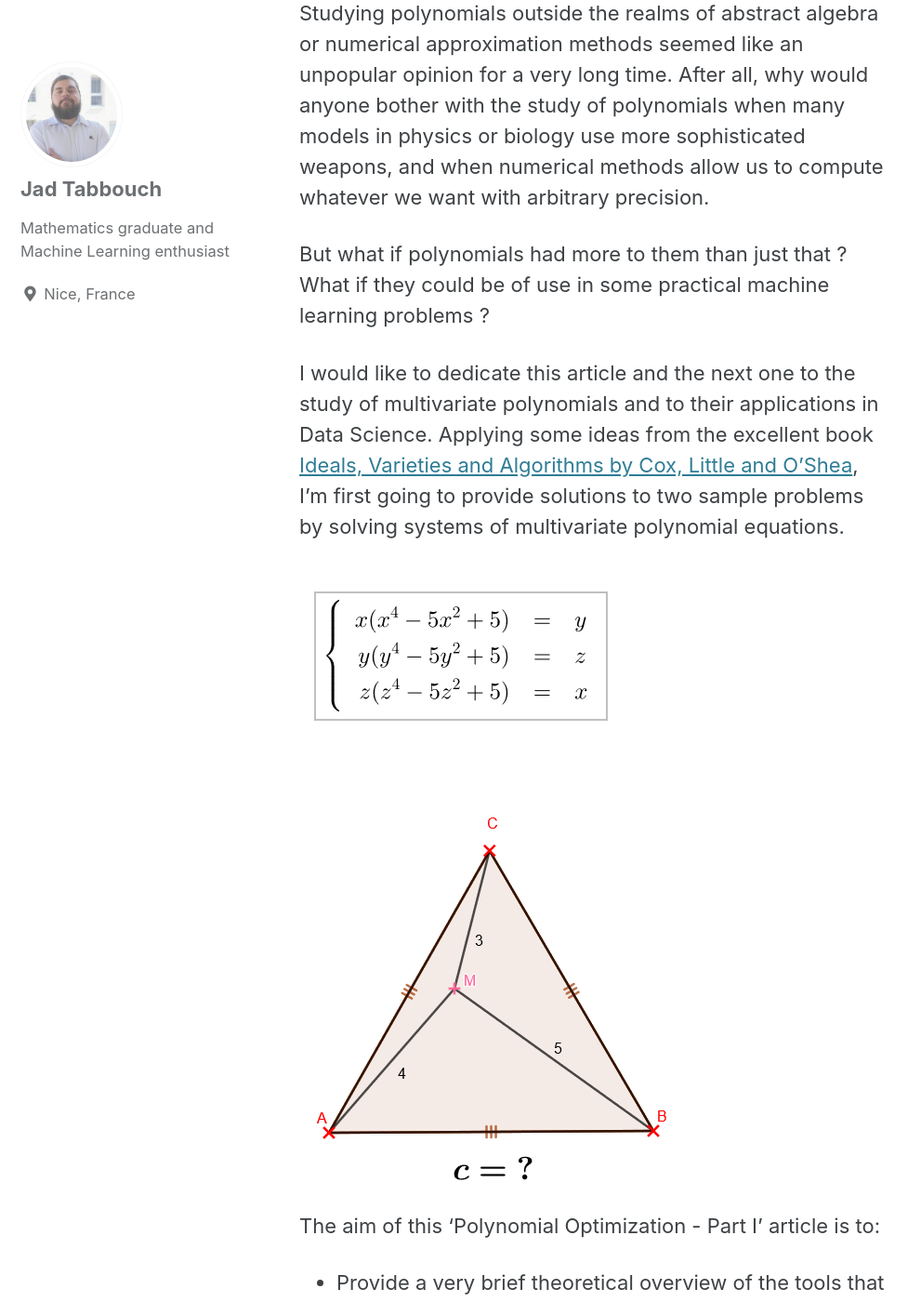
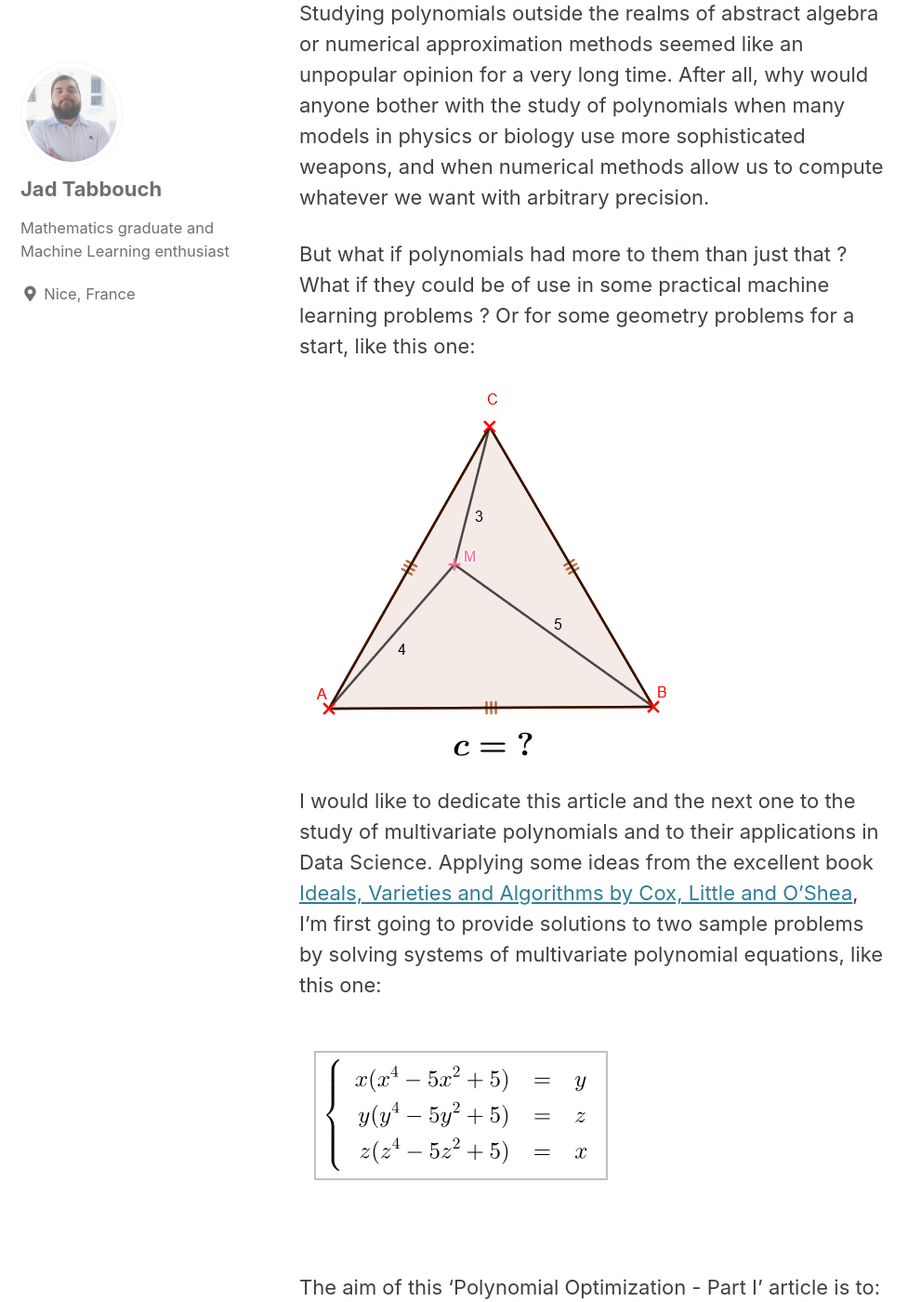
Before and after one commit to jad-tab/jad-tab.github.io, a Jekyll site: the page built from _posts/2020-03-04-Polynomial_Optimization1.md, in a window 1280 px wide and 1400 px high, scrolled down 874 px. Shown: the whole window at 93% size, without its empty margins (0-991 px from the left). Built offline with Jekyll 4.4.1, drawn with Linux system fonts in a browser that asks for light colours; cached includes are drawn as plain includes; formulas are drawn with MathJax 3.

Commit message:
Update 2020-03-04-Polynomial_Optimization1.md

```diff
--- a/_posts/2020-03-04-Polynomial_Optimization1.md
+++ b/_posts/2020-03-04-Polynomial_Optimization1.md
@@ -21,15 +21,16 @@ The study of polynomials often stops here, for most people. In my undergraduate
 Studying polynomials outside the realms of abstract algebra or numerical approximation methods seemed like an unpopular opinion for a very long time. After all, why would anyone bother with the study of polynomials when many models in physics or biology use more sophisticated weapons, and when numerical methods allow us to compute whatever we want with arbitrary precision.
 
 But what if polynomials had more to them than just that ? What if they could be of use in some practical machine learning problems ?
+Or for some geometry problems for a start, like this one:
+
+![alt]({{ site.url }}{{ site.baseurl }}/figures3/triangle.png)
 
 
-I would like to dedicate this article and the next one to the study of multivariate polynomials and to their applications in Data Science. Applying some ideas from the excellent book [Ideals, Varieties and Algorithms by Cox, Little and O'Shea](https://www.springer.com/gp/book/9783319167206), I'm first going to provide solutions to two sample problems by solving systems of multivariate polynomial equations.
+
+I would like to dedicate this article and the next one to the study of multivariate polynomials and to their applications in Data Science. Applying some ideas from the excellent book [Ideals, Varieties and Algorithms by Cox, Little and O'Shea](https://www.springer.com/gp/book/9783319167206), I'm first going to provide solutions to two sample problems by solving systems of multivariate polynomial equations, like this one:
 
 
 ![alt]({{ site.url }}{{ site.baseurl }}/figures3/system.png)
-
-![alt]({{ site.url }}{{ site.baseurl }}/figures3/triangle.png)
-
 
 
 The aim of this 'Polynomial Optimization - Part I' article is to:
```
